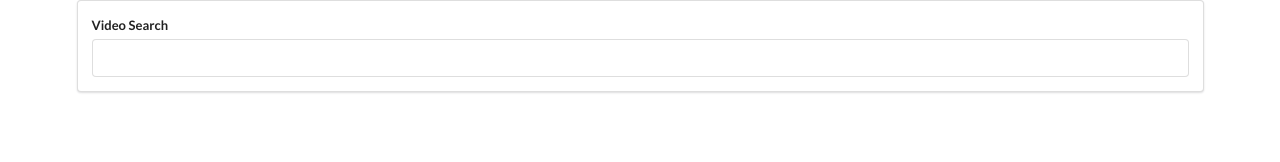
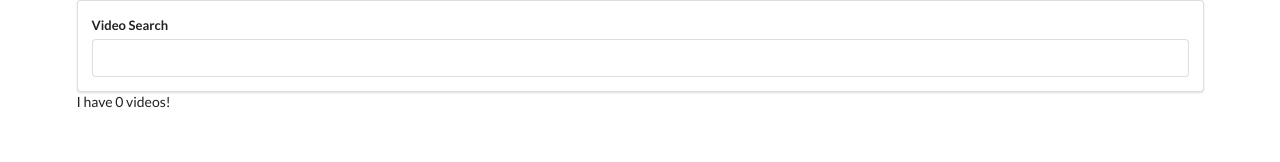
Before and after one commit to ChrstphGrnr/Udemy-Vids, a React (Create React App) app: page / in a window 1280 px wide. Shown: the top 162 px of the page. Built offline with nearby package versions, Linux system fonts and the light colour scheme.

Commit message:
add youtube api call with params and state to <App/>

```diff
--- a/src/components/App.js
+++ b/src/components/App.js
@@ -1,11 +1,31 @@
 import React from 'react'
 import SearchBar from './SearchBar'
+import youtube from '../apis/youtube'
 
 class App extends React.Component {
+
+    state = {
+        videos: []
+    }
+
+
+    onTermSubmit = async (term) => {
+        const response = await youtube.get('/search', {
+            params: {
+                q: term
+            }
+        })
+        this.setState({ videos: response.data.items })
+    }
+
     render() {
        return (
-            <div className="ui container"><SearchBar/></div>
-       )
+            <div className="ui container">
+                <SearchBar onTermSubmit={this.onTermSubmit}/>
+                I have {this.state.videos.length} videos!
+            </div>
+
+            )
     }
 }
 
--- a/src/components/SearchBar.js
+++ b/src/components/SearchBar.js
@@ -11,6 +11,7 @@
 
     onSearchSubmit = (e) => {
         e.preventDefault();
+        this.props.onTermSubmit(this.state.term)
 
         // TODO: Make sure to call callback from
         // parent component
```
